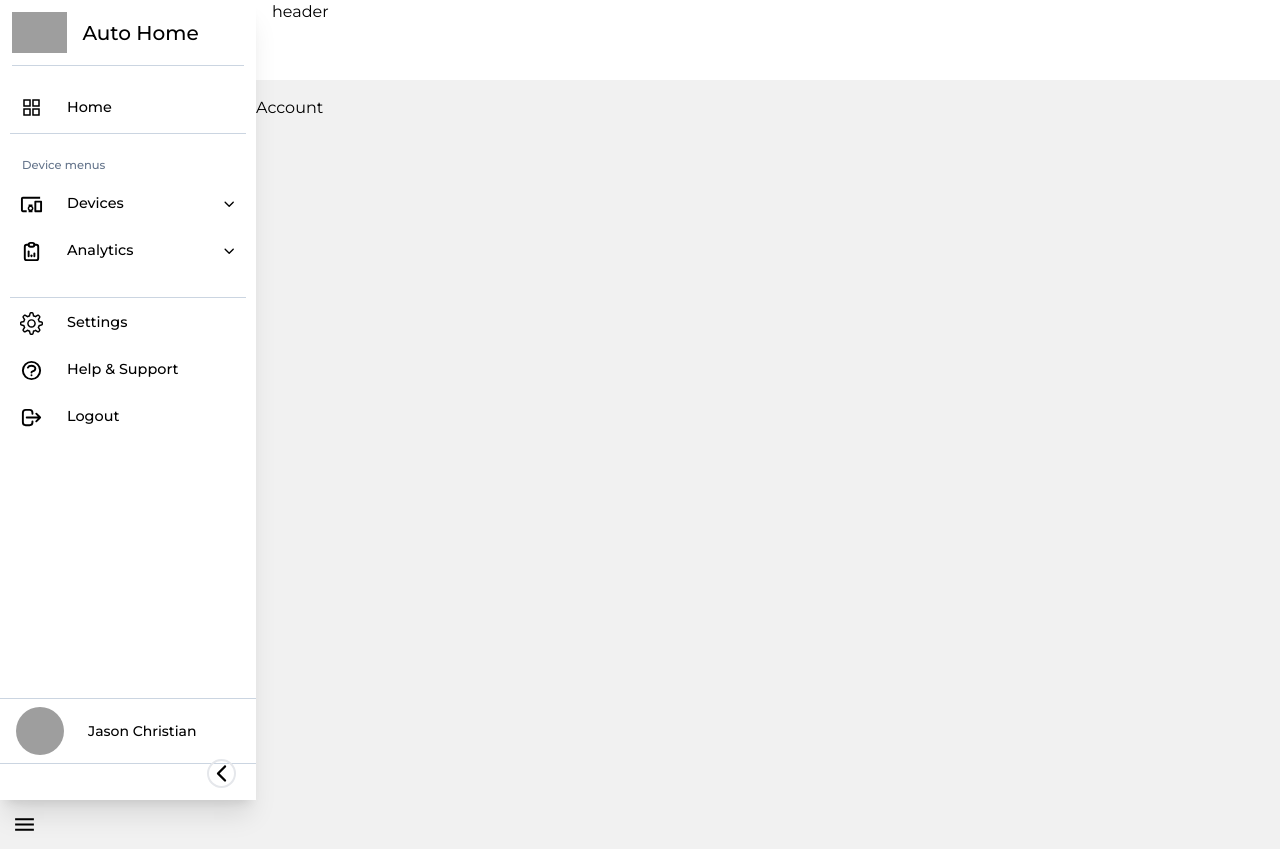
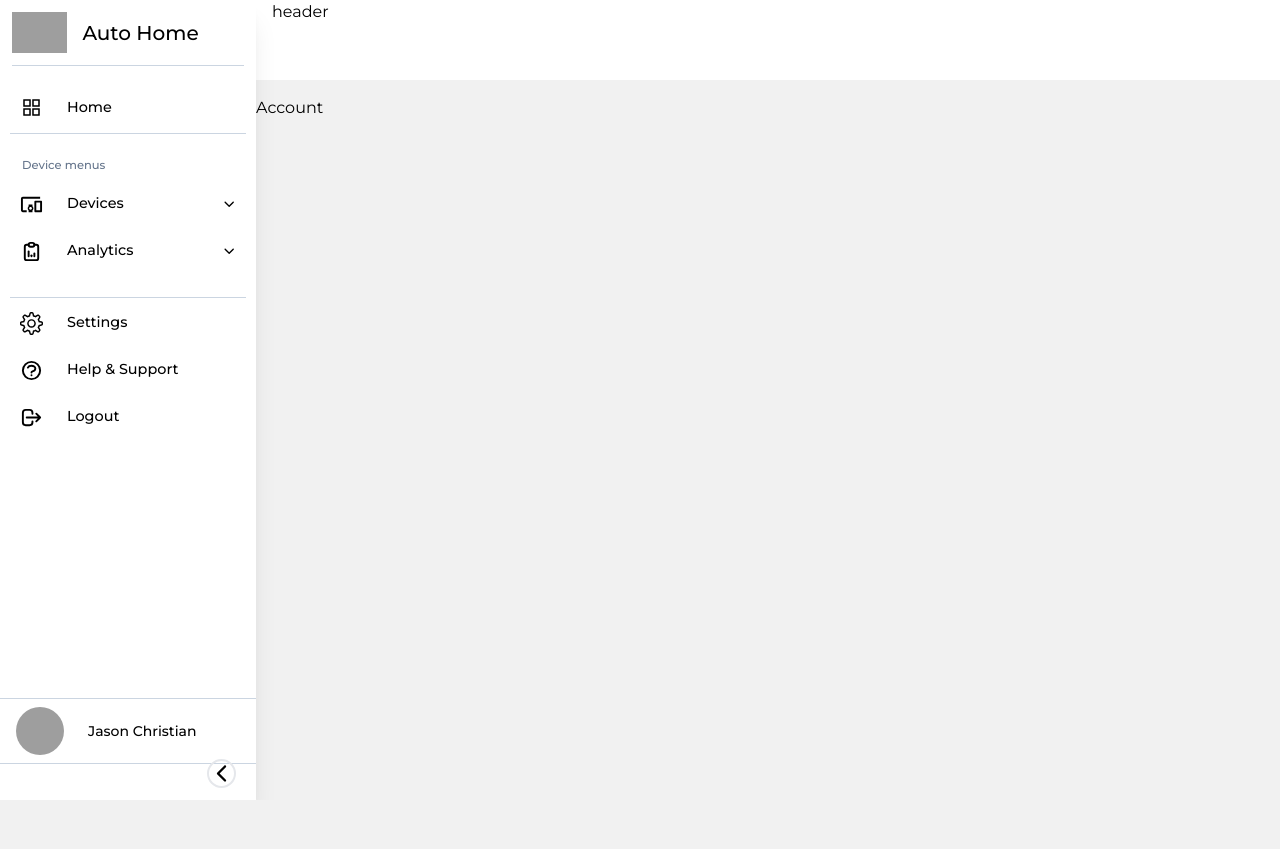
Before and after one commit to jasonchriscodes/Home-Automation-Manager, a React (Create React App) app in the folder frontend/: page /account in a window 1280 px wide. After the commit the page ends 800 px from the top, so only its background shows below. Built offline with nearby package versions, Linux system fonts and the light colour scheme; grey boxes are pictures that could not be loaded.

Commit message:
chore: remove hamburger menu on large devices

```diff
--- a/frontend/src/layouts/sidebar/index.js
+++ b/frontend/src/layouts/sidebar/index.js
@@ -199,7 +199,10 @@ const Sidebar = () => {
           <IoIosArrowBack size={25} />
         </motion.div>
       </motion.div>
-      <div className="m-3 md-hidden" onClick={() => setIsOpen(true)}>
+      <div
+        className="m-3 md-hidden lg:hidden xl:hidden 2xl:hidden"
+        onClick={() => setIsOpen(true)}
+      >
         <MdMenu size={25} />
       </div>
     </div>
```
